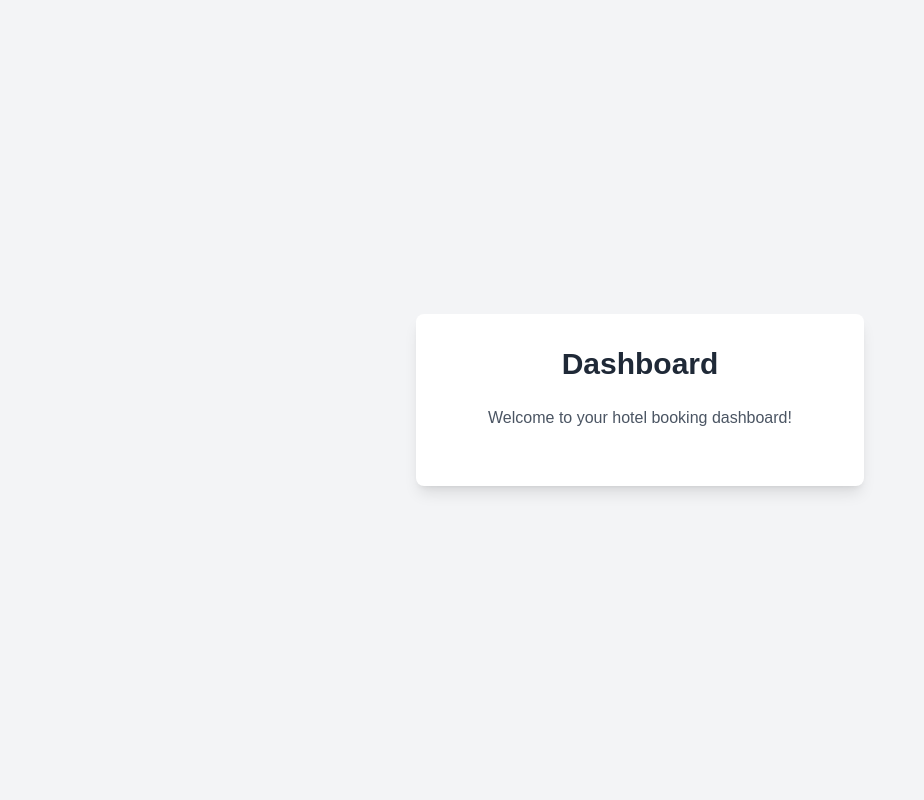
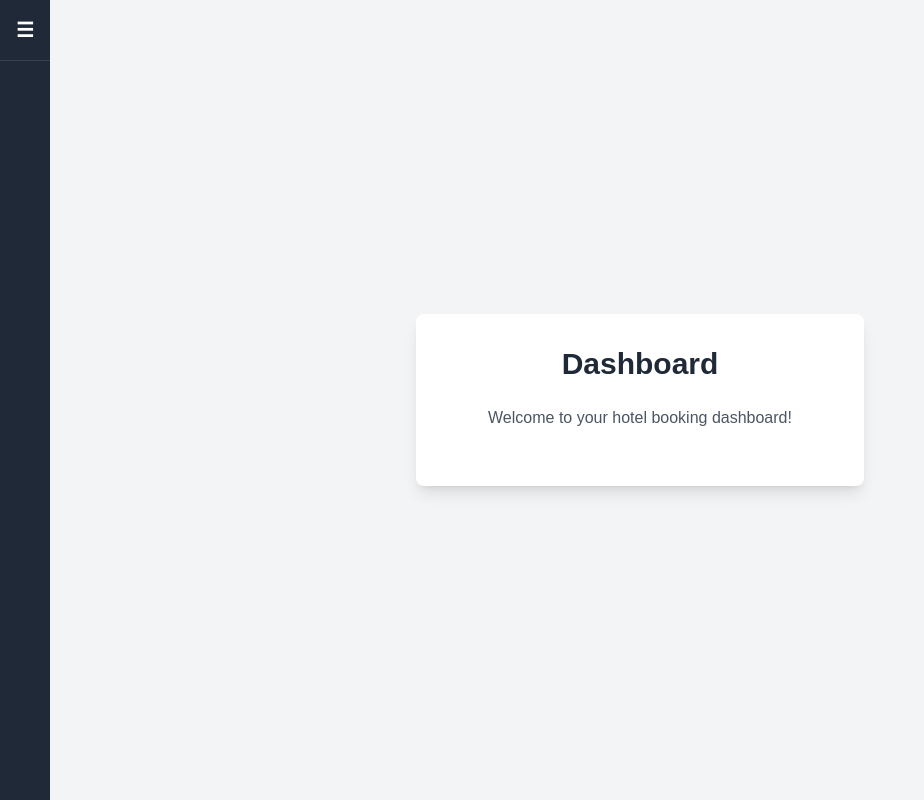
Before and after one commit to Prizag/global-trek, a Next.js app: page / in a window 1280 px wide. Shown: the whole page, without its empty margins (0-924 px from the left). Built offline with nearby package versions, Linux system fonts and the light colour scheme; sample sign-in values are in the browser's storage.

Commit message:
Add NavBar component and update dependencies

```diff
--- a/src/app/page.jsx
+++ b/src/app/page.jsx
@@ -1,12 +1,9 @@
 "use client"
 import { useEffect } from "react";
 import { useRouter } from "next/navigation";
-import Link from "next/link";
-
+import NavBar from "@/components/Heading/NavBar";
 export default function Page() {
   const router = useRouter();
-
-  // Simulate authentication check
 
   useEffect(() => {
     const isAuthenticated = localStorage.getItem("isAuthenticated");
@@ -22,6 +19,7 @@ export default function Page() {
 
   return (
     <div className="min-h-screen bg-gray-100 flex flex-col items-center justify-center">
+      <NavBar/>
       <div className="bg-white p-8 rounded-lg shadow-lg w-full max-w-md">
         <h1 className="text-3xl font-bold text-center text-gray-800 mb-6">
           Dashboard
--- /dev/null
+++ b/src/components/Heading/NavBar.jsx
@@ -0,0 +1,53 @@
+"use client"
+import React, { useState, useRef, useEffect } from 'react';
+import { motion } from 'framer-motion';
+
+const NavBar= () => {
+    const [isOpen, setIsOpen] = useState(false);
+    const navRef = useRef(null);
+
+    const handleClickOutside = (event) => {
+        if (navRef.current && !navRef.current.contains(event.target)) {
+            setIsOpen(false);
+        }
+    };
+
+    useEffect(() => {
+        document.addEventListener('mousedown', handleClickOutside);
+        return () => {
+            document.removeEventListener('mousedown', handleClickOutside);
+        };
+    }, []);
+
+    return (<>
+        <div ref={navRef} className="fixed left-0 top-0">
+            <motion.div
+                initial={{ width: '50px' }}
+                animate={{ width: isOpen ? '200px' : '50px' }}
+                transition={{ duration: 0.3 }}
+                className="bg-gray-800 text-white h-screen"
+            >
+                <div className='border-b border-gray-700'>
+                <div className="p-4">
+                {  isOpen ?  <h1 className={`text-xl font-bold ${isOpen ? 'block' : 'hidden'}`}>Brand</h1>:<h1  onClick={() => setIsOpen(!isOpen)} className={`text-xl font-bold ${isOpen ? 'hidden' : 'block'} cursor-pointer`}>  ☰</h1>}
+                </div>
+               { isOpen && <button
+                    className="absolute top-4 right-4 text-2xl "
+                    onClick={() => setIsOpen(!isOpen)}
+                >
+                    ☰
+                </button>}
+                </div>
+                <nav className={`flex flex-col space-y-4 mt-8 ${isOpen ? 'block' : 'hidden'}`}>
+                    <a href="#home" className="nav-link px-4 py-2 hover:bg-gray-700">Home</a>
+                    <a href="#about" className="nav-link px-4 py-2 hover:bg-gray-700">About</a>
+                    <a href="#services" className="nav-link px-4 py-2 hover:bg-gray-700">Services</a>
+                    <a href="#contact" className="nav-link px-4 py-2 hover:bg-gray-700">Contact</a>
+                </nav>
+            </motion.div>
+        </div>
+    </>
+    );
+};
+
+export default NavBar;
```
Also changed, not shown: package.json (+7 -4 lines), 1 other file (tests, documents, lock files or other folders).
